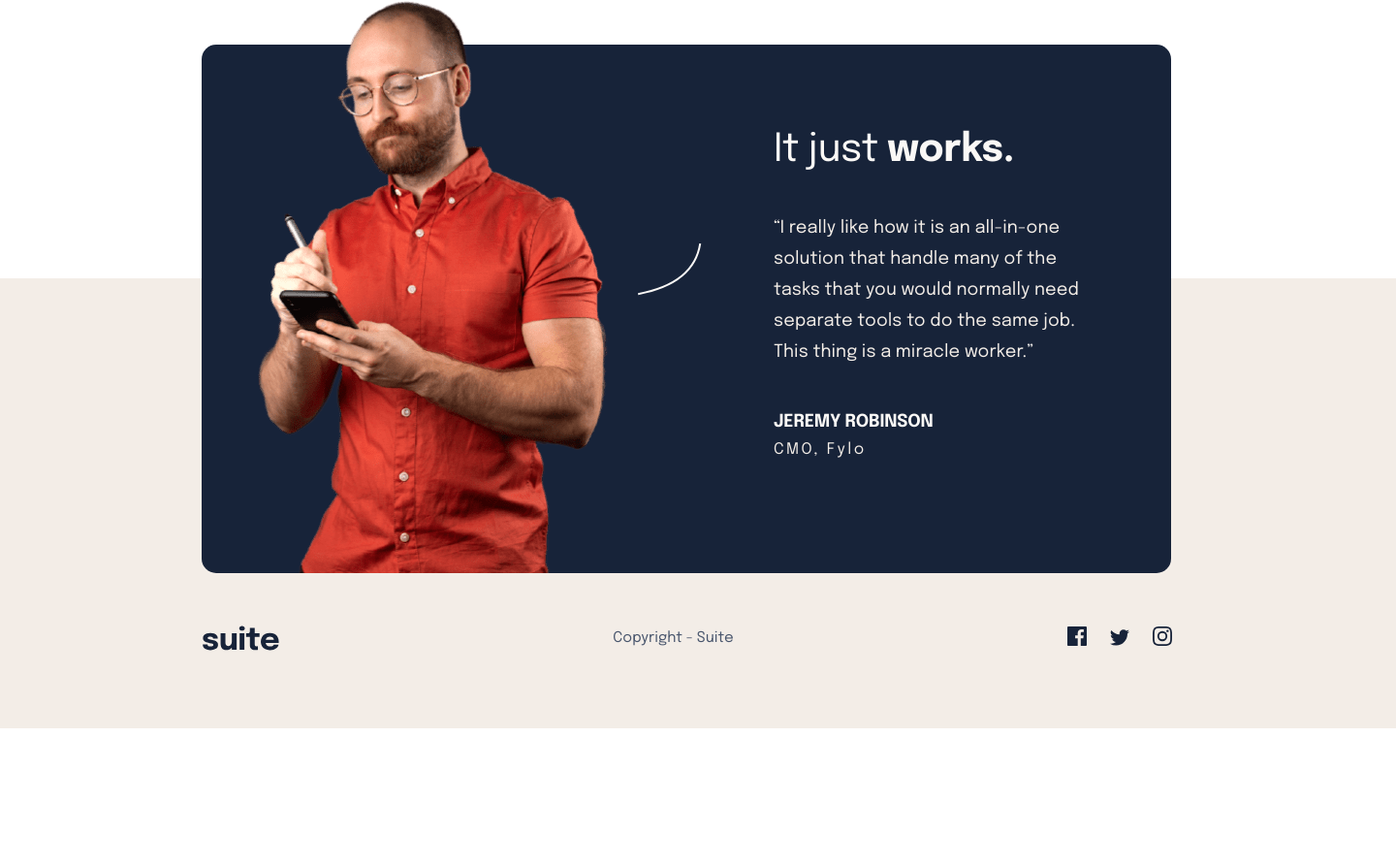
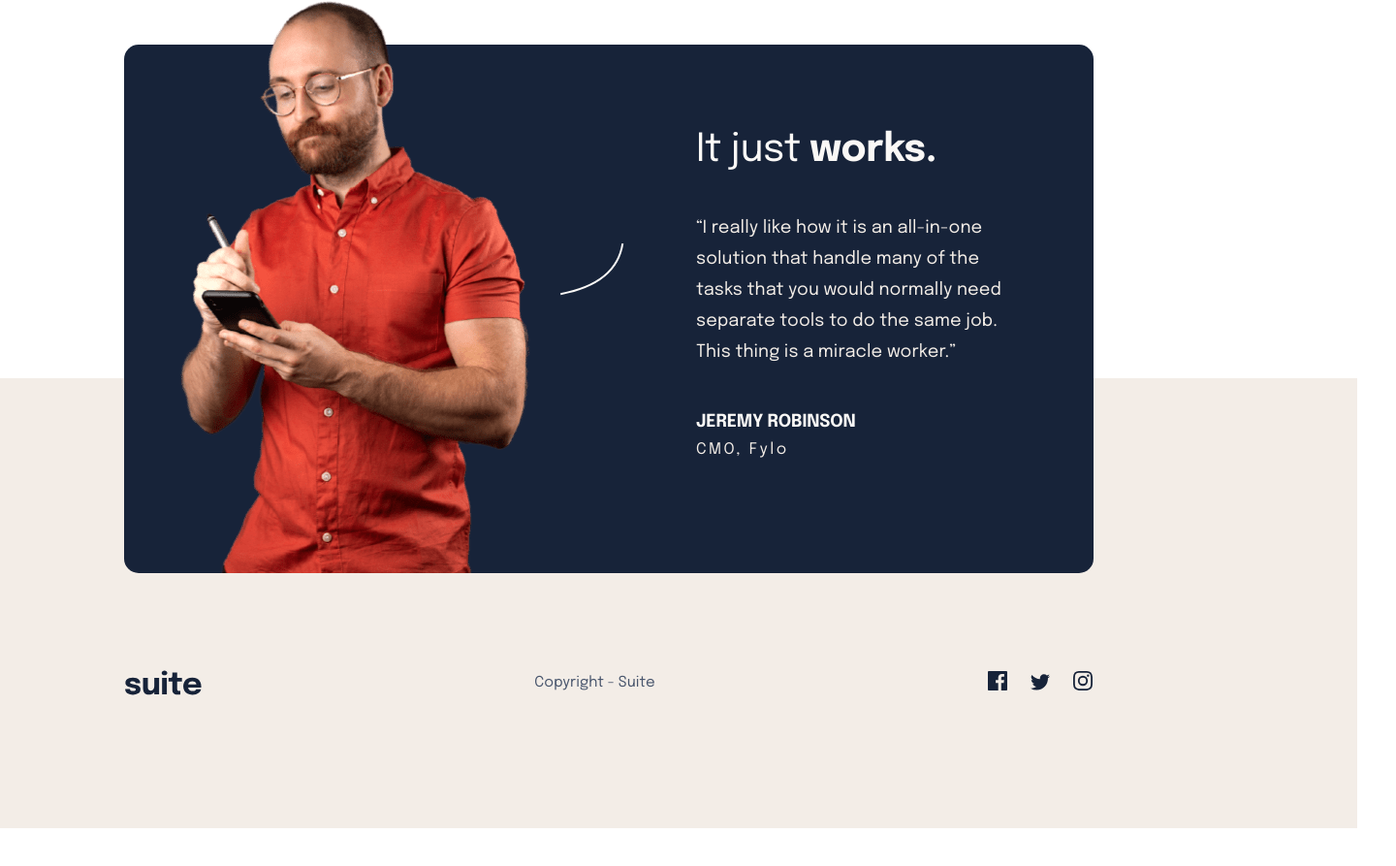
Before and after one commit to kobeobuah/portfolio-project, a plain HTML site: page index.html in a window 1280 px wide. Shown: the part 862-1755 px from the top of the page at 97% size, 1440 px wide, since content can reach past the window. After the commit the page ends 1716 px from the top, so only its background shows below. Drawn offline with Linux system fonts and the light colour scheme.

Commit message:
made changes to the desktop footer styles

```diff
--- a/style.css
+++ b/style.css
@@ -361,7 +361,7 @@ footer{
     width: 850px;
     height: 640px;
     left: 0px;
-    top: -460px;
+    top: -450px;
     background: #F3EDE7;
     z-index: -1;
 }
@@ -441,17 +441,22 @@ footer{
     text-align: justify;
 }
 
+.footer {
+    width: 1000px;
+    margin-top: 96px;
+}
+
 .footer-section {
-    width: 1000px;
+    width: auto;
     height: 32px;
-    margin-bottom: 72px;
-    margin-right: 30px;
 }
 
 .background {
-    width: 1440px;
+    position: absolute;
+    width: 1400px;
     height: 464px;
-    overflow: hidden;
+    left: 0px;
+    top: 1252px;
     }
 
 
```
Also changed, not shown: index.html (+0 -2 lines).
